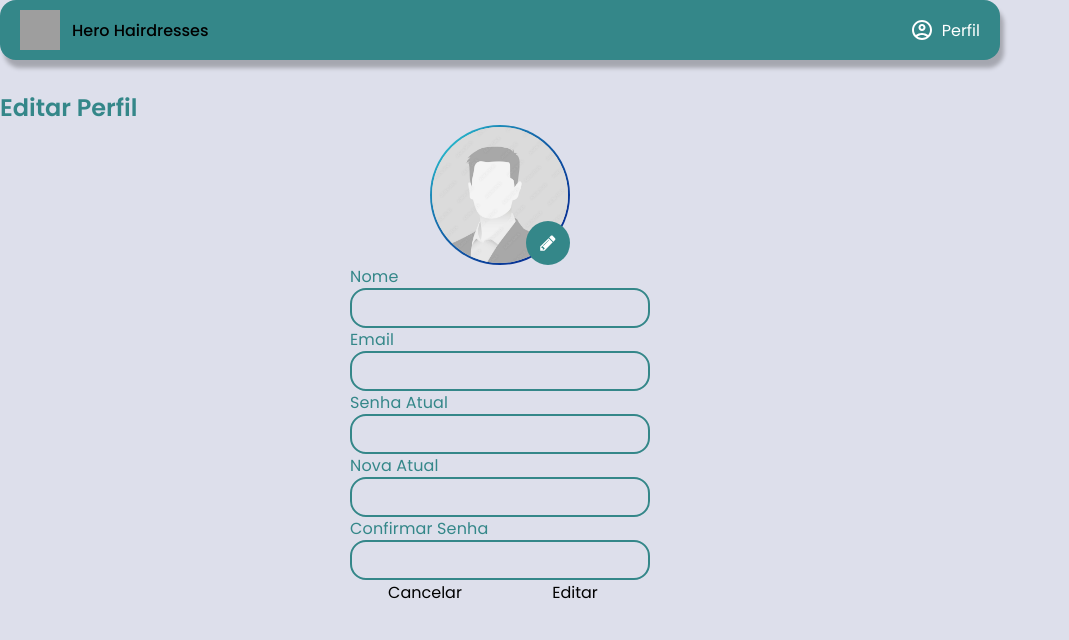
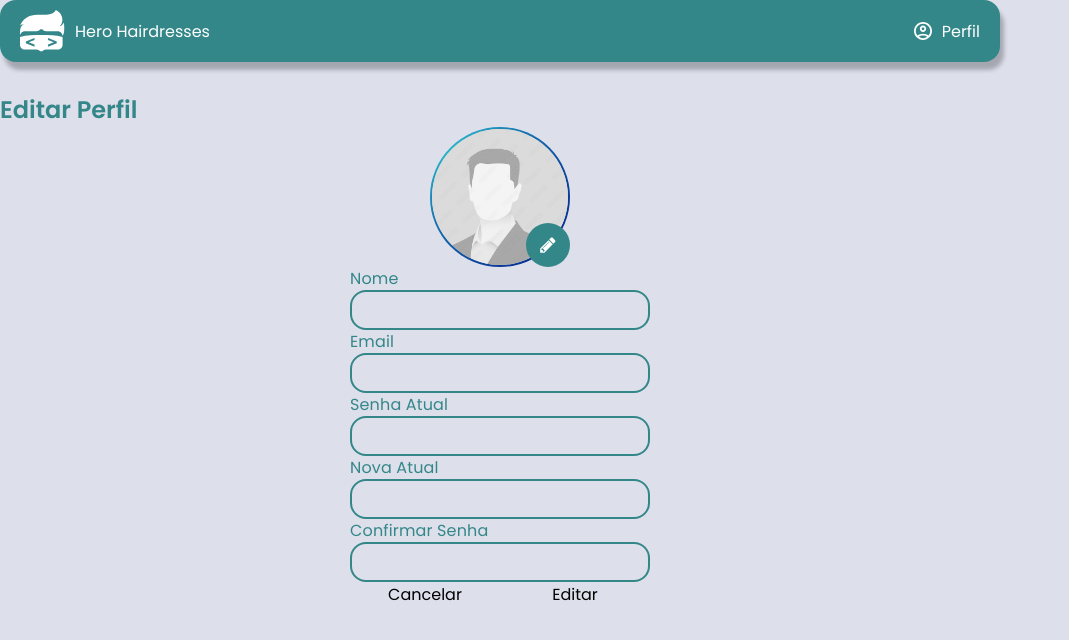
Before and after one commit to raysllaR/hairdresser-front, a React (Vite) app: page /editarperfil in a window 1280 px wide. Shown: the top 640 px of the page, without its empty margins (0-1069 px from the left). Built offline with nearby package versions, Linux system fonts and the light colour scheme; grey boxes are pictures that could not be loaded.

Commit message:
refactor: retirando o component logo e add a img direto e removendo a img e add o component de icon

```diff
--- a/src/components/shared/Header/index.tsx
+++ b/src/components/shared/Header/index.tsx
@@ -1,7 +1,9 @@
 import React, { useState } from "react";
-import Logo from "../../shared/Logo";
 import iconAcount from "../../../assets/images/icons/account_circle.svg";
 import { ClickAwayListener, Paper, MenuList, MenuItem } from "@mui/material";
+import IconImg from "../IconImg";
+// import imgLogo from "../../../assets/images/logos/logo-white.svg";
+import imgLogoSemText from "../../../assets/images/logos/logo-white-withiout-text.svg";
 import "./style.css";
 
 const Header: React.FC = () => {
@@ -17,16 +19,16 @@ const Header: React.FC = () => {
 	return (
 		<div className="container-header">
 			<div className="header">
-				<Logo
-					direction="row"
-					theme="white"
-				/>
+				<div className="logo-container">
+					<img
+						src={imgLogoSemText}
+						alt=""
+					/>
+					<span>Hero Hairdresses</span>
+				</div>
 				<div>
 					<button onClick={toogleShoeDropMenu}>
-						<img
-							src={iconAcount}
-							alt="icon"
-						/>
+						<IconImg urlImg={iconAcount} />
 						Perfil
 					</button>
 					{showDropMenu ? (
```
